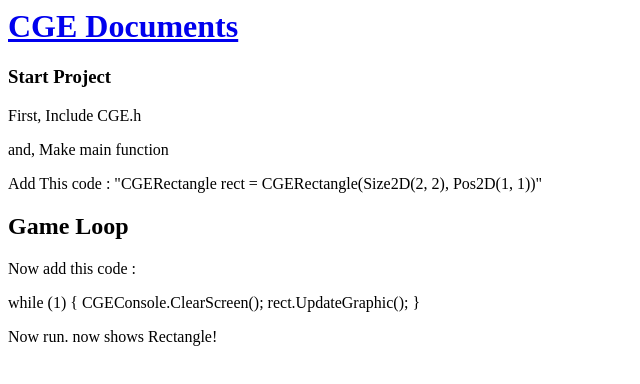
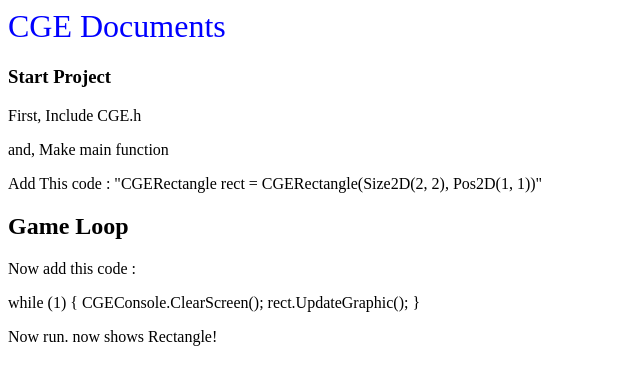
Before and after one commit to ADev531/TGE2D, a plain HTML site: page Documents/Start.html in a window 1280 px wide. Shown: the whole page, without its empty margins (0-640 px from the left). Drawn offline with Linux system fonts and the light colour scheme.

Commit message:
Update Start.html

```diff
--- a/Documents/Start.html
+++ b/Documents/Start.html
@@ -13,5 +13,6 @@
     <p>while (1) { CGEConsole.ClearScreen(); rect.UpdateGraphic(); }</p>
     <p>  </p>
     <p>Now run. now shows Rectangle!</p>
+    <link rel="stylesheet" href="document.css">
   </body>
 </html>
```
